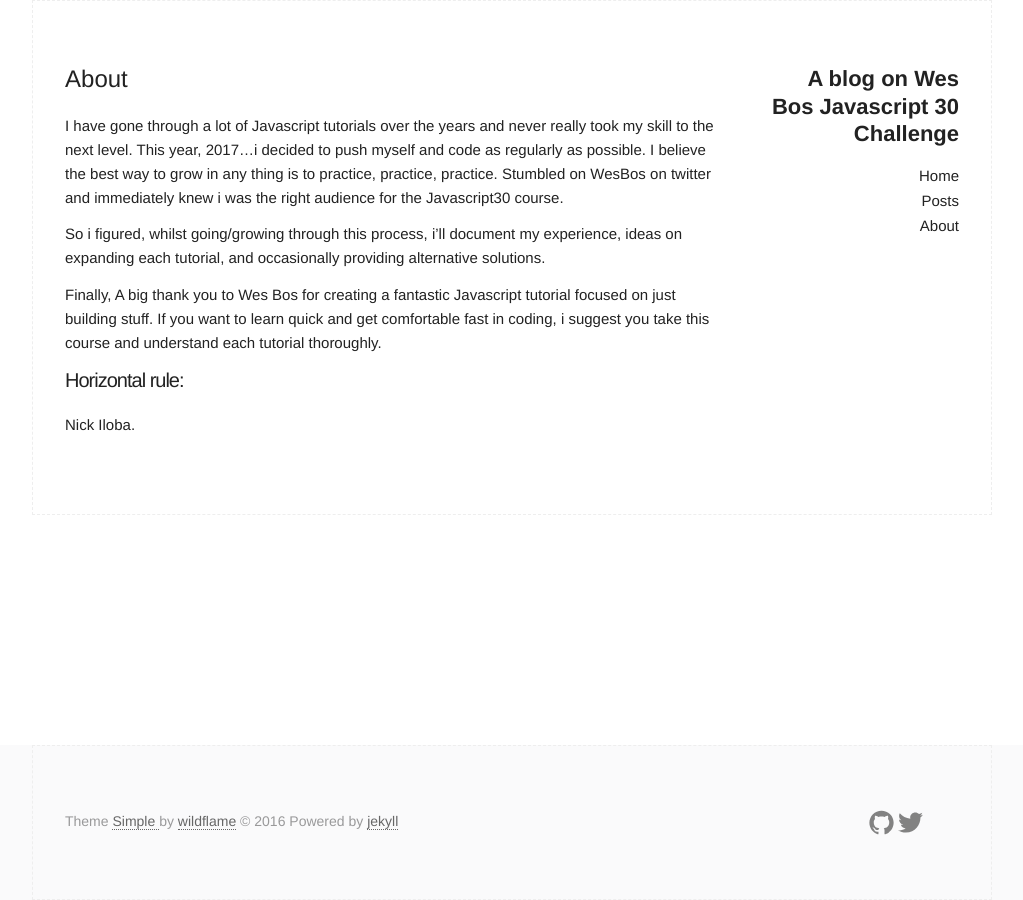
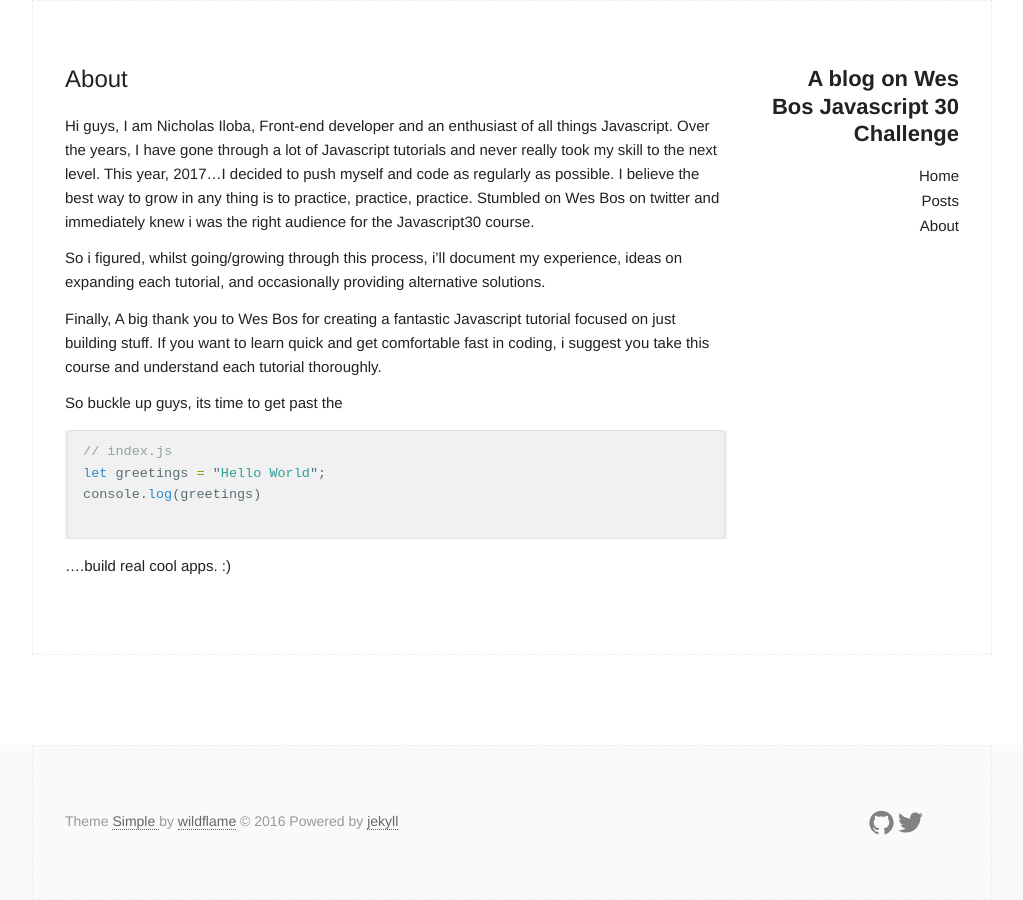
Before and after one commit to nini3008/Javascrip30-Wes, a Jekyll site: the page built from about.md, in a window 1280 px wide. Shown: the whole page, without its empty margins (128-1151 px from the left). Built offline with Jekyll 4.4.1, drawn with Linux system fonts in a browser that asks for light colours.

Commit message:
updated the about page

````diff
--- a/about.md
+++ b/about.md
@@ -4,11 +4,19 @@
 permalink: /about/
 ---
 
-I have gone through a lot of Javascript tutorials over the years and never really took my skill to the next level. This year, 2017...i decided to push myself and code as regularly as possible. I believe the best way to grow in any thing is to practice, practice, practice. Stumbled on WesBos on twitter and immediately knew i was the right audience for the Javascript30 course.
+Hi guys, I am Nicholas Iloba, Front-end developer and an enthusiast of all things Javascript. Over the years, I have gone through a lot of Javascript tutorials and never really took my skill to the next level. This year, 2017...I decided to push myself and code as regularly as possible. I believe the best way to grow in any thing is to practice, practice, practice. Stumbled on Wes Bos on twitter and immediately knew i was the right audience for the Javascript30 course.
 
 So i figured, whilst going/growing through this process, i'll document my experience, ideas on expanding each tutorial, and occasionally providing alternative solutions.
 
 Finally, A big thank you to Wes Bos for creating a fantastic Javascript tutorial focused on just building stuff. If you want to learn quick and get comfortable fast in coding, i suggest you take this course and understand each tutorial thoroughly.
 
-### Horizontal rule:
-Nick Iloba.
+So buckle up guys, its time to get past the
+
+```javascript
+// index.js
+let greetings = "Hello World";
+console.log(greetings)
+
+```
+
+....build real cool apps. :)
````
